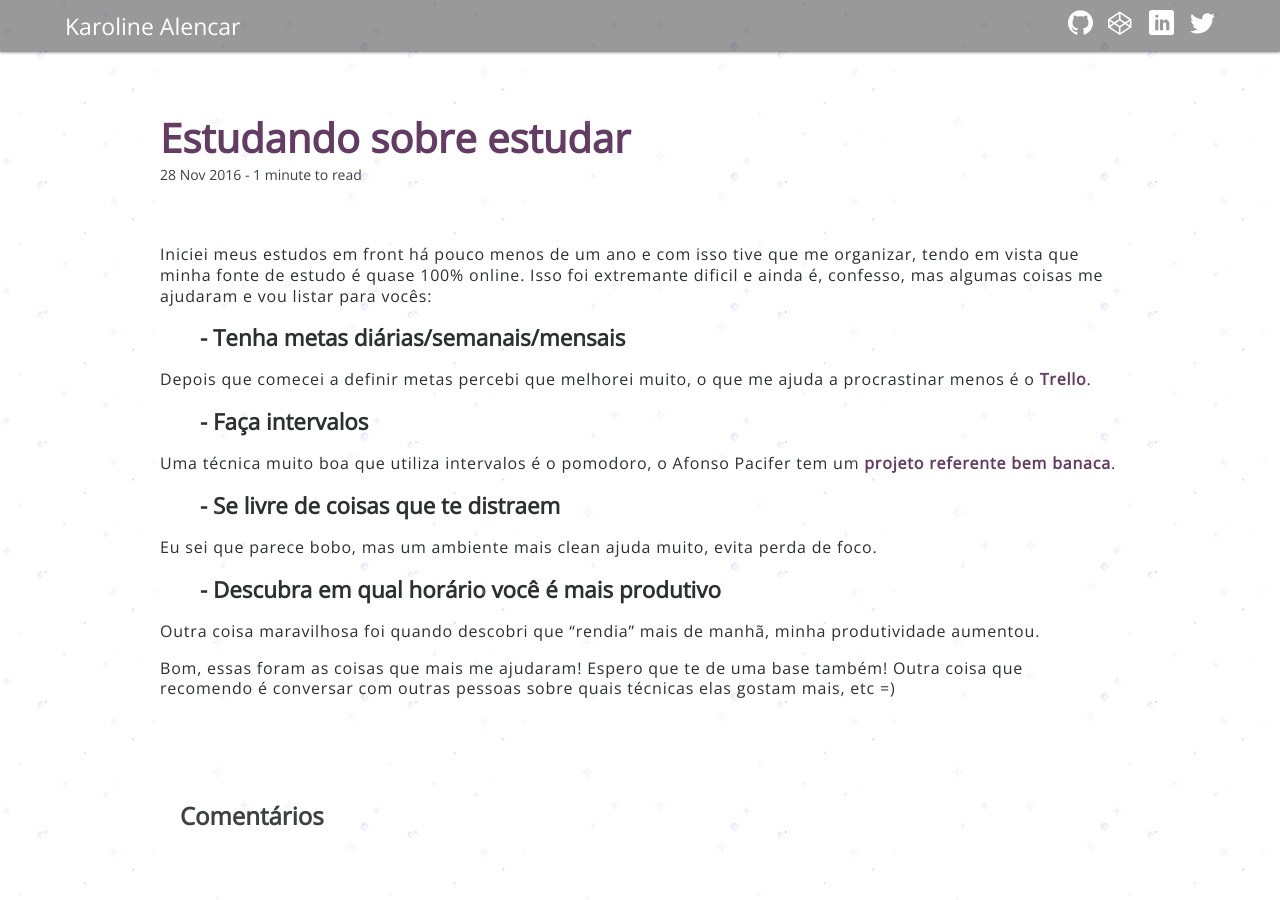
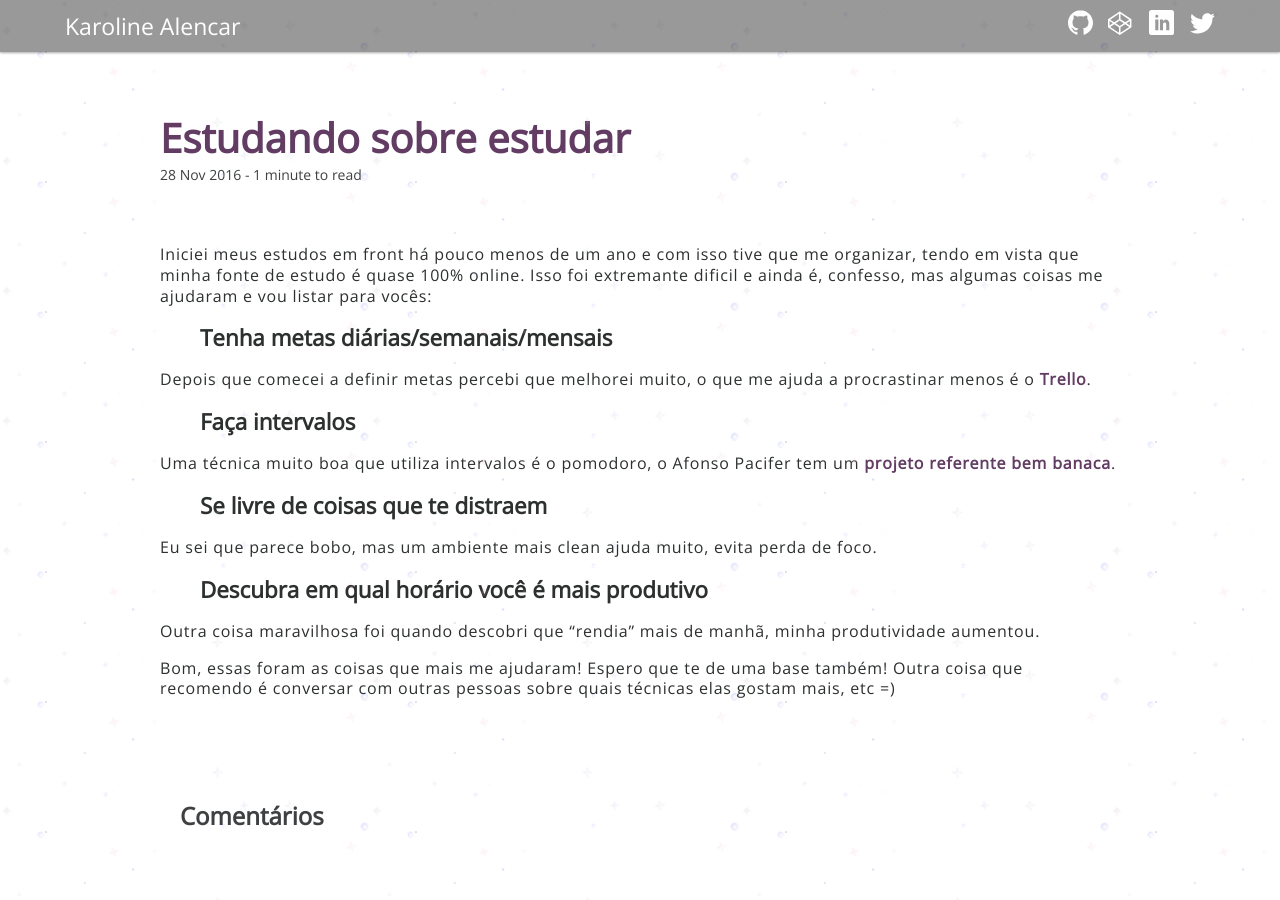
Before and after one commit to karolinedealencar/karolinedealencar.com.br, a Jekyll site: the page built from _posts/2016-11-28-estudando-sobre-estudar.md, in a window 1280 px wide. Built offline with Jekyll 4.4.1, drawn with Linux system fonts in a browser that asks for light colours; comment, search, counter and statistics services are not loaded.

```diff
--- a/_posts/2016-11-28-estudando-sobre-estudar.md
+++ b/_posts/2016-11-28-estudando-sobre-estudar.md
@@ -3,27 +3,27 @@ layout: post
 title: Estudando sobre estudar
 ---
 
+
 Iniciei meus estudos em front há pouco menos de um ano e com isso tive que me organizar, tendo em vista que minha fonte de estudo
 é quase 100% online. Isso foi extremante dificil e ainda é, confesso, mas algumas coisas me ajudaram e vou listar para vocês:
 
-* **- Tenha metas diárias/semanais/mensais**
+* **Tenha metas diárias/semanais/mensais**
 
 Depois que comecei a definir metas percebi que melhorei muito, o que me ajuda a procrastinar menos é o [Trello](https://trello.com/).
 
-* **- Faça intervalos**
+* **Faça intervalos**
 
 Uma técnica muito boa que utiliza intervalos é o pomodoro, o Afonso Pacifer tem um [projeto referente bem banaca](http://afonsopacifer.github.io/react-pomodoro/).
 
 
- * **- Se livre de coisas que te distraem**
+* **Se livre de coisas que te distraem**
 
  Eu sei que parece bobo, mas um ambiente mais clean ajuda muito, evita perda de foco.
 
 
- * **- Descubra em qual horário você é mais produtivo**
+* **Descubra em qual horário você é mais produtivo**
 
-Outra coisa maravilhosa foi quando descobri que “rendia” mais de manhã, minha produtividade
-aumentou.
+Outra coisa maravilhosa foi quando descobri que “rendia” mais de manhã, minha produtividade aumentou.
 
 Bom, essas foram as coisas que mais me ajudaram! Espero que te de uma base também! Outra coisa que recomendo é conversar com outras pessoas
 sobre quais técnicas elas gostam mais, etc =)
```
Also changed, not shown: _includes/comments.html (+10 -6 lines).
